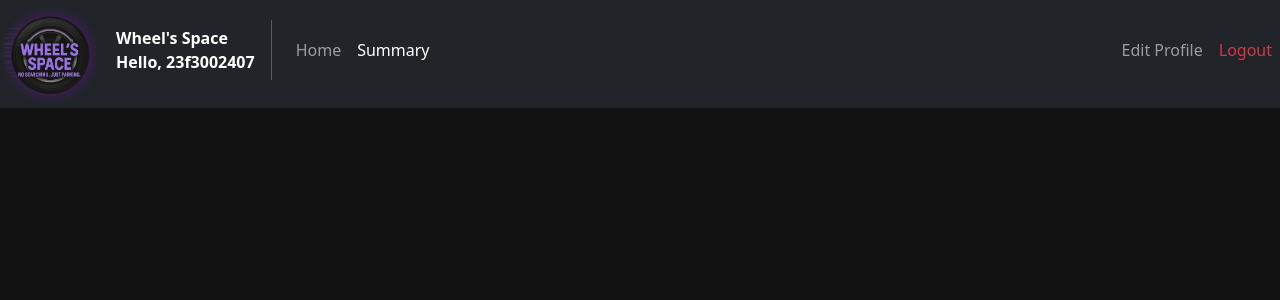
After one commit to KarthikPreVin/Wheels-Space, a Flask app: page /summary/7 in a window 1280 px wide. The commit adds this page. Shown: the top 300 px of the page. Run offline with Flask 3, Linux system fonts and the light colour scheme; data comes from the database, SQL or seed files in the repository; both versions use the stored data as it was after the commit.

Commit message:
minor changes to filenames and .css files for scalability

```diff
--- a/controllers/admin_routes.py
+++ b/controllers/admin_routes.py
@@ -163,4 +163,4 @@ def adminsummary():
 
 @admin_routes.route("/adminedit")
 def adminedit():
-    return render_template("edit_profile.html")
+    return render_template("admin_edit.html")
--- a/controllers/auth_RBAC.py
+++ b/controllers/auth_RBAC.py
@@ -30,7 +30,7 @@ def login():
                 if user.passw == form_password:
                     session["user_id"] = user.user_id
                     session["role"] = "USER"
-                    return redirect(url_for("user_routes.home"))
+                    return redirect(url_for("user_routes.home",user_id = user.user_id))
                 else:
                     #password incorrect
                     return render_template("login.html", hide_alert=False, alert_text="Incorrect Password")
@@ -70,7 +70,7 @@ def signup():
             db.session.commit()
             session["user_id"] = new_user.user_id
             session["role"] = "USER"
-            return redirect(url_for("user_routes.home"))
+            return redirect(url_for("user_routes.home",user_id = new_user.user_id))
     else:
         return render_template("signup.html", hide_alert = True)
 
--- a/controllers/user_routes.py
+++ b/controllers/user_routes.py
@@ -2,9 +2,45 @@ from flask import Blueprint, session, url_for, render_template, redirect, reques
 
 from models import *
 from mydb import db
+from sqlalchemy import text
+
 
 user_routes = Blueprint("user_routes",__name__)
 
-@user_routes.route("/home")
-def home():
-    return render_template("user_login.html")
+@user_routes.route("/home/<int:user_id>")
+def home(user_id):
+    user = Users.query.filter_by(user_id = user_id).first()
+    raw_sql =  text(f"""SELECT
+                            lots.lot_id,
+                            lots.location,
+                            reservations.vehicle_number,
+                            reservations.parking_timestamp,
+                            reservations.leaving_timestamp
+                        FROM reservations
+                        LEFT OUTER JOIN spots ON (reservations.spot_id = spots.spot_id)
+                        JOIN lots ON (spots.lot_id=lots.lot_id)
+                        JOIN users ON (users.user_id = reservations.user_id)
+                        WHERE users.user_id = {user_id};""")
+    res = db.session.execute(raw_sql).all()
+    # print(res)
+    # for i in res[0]:
+    #     print(i, type(i))
+    # returns: [(1, 'Adambakkam 2', 'AB01 DE0124', '2025-06-12 19:43:18.681450', None), (2, 'Location2', 'AB0 BC1024', '2025-06-12 19:43:18.681450', None)]
+    # 1 <class 'int'>
+    # Adambakkam 2 <class 'str'>
+    # AB01 DE0124 <class 'str'>
+    # 2025-06-12 19:43:18.681450 <class 'str'>
+    # None <class 'NoneType'>
+    # print(res[0].lot_id, res[0].location, res[0].vehicle_number, res[0].parking_timestamp, )
+    print(type(res[0]))
+    return render_template("user_login.html", user = user, reservations = res)
+
+@user_routes.route("/summary/<int:user_id>")
+def summary(user_id):
+    user = Users.query.filter_by(user_id = user_id).first()
+    return render_template("user_summary.html", user = user)
+
+@user_routes.route('/useredit/<int:user_id>')
+def useredit(user_id):
+    user = Users.query.filter_by(user_id = user_id).first()
+    return render_template("user_edit.html", user = user)
--- a/static/css/Admin_style.css
+++ b/static/css/Admin_style.css
@@ -1,19 +1,3 @@
-body{
-    background-color: #121212;
-}
-.logo{
-    max-width: 100px;
-    max-height: 100px;
-}
-
-.my-nav-bar{
-    padding-top: 0px;
-}
-
-.my-nav-link {
-    padding: 10px;
-}
-
 .admin-row {
     background-color: #121212;
 }
--- /dev/null
+++ b/static/css/General_style.css
@@ -0,0 +1,154 @@
+body{
+    background-color: #121212;
+}
+.logo{
+    max-width: 100px;
+    max-height: 100px;
+}
+
+.my-nav-bar{
+    padding-top: 0px;
+}
+
+.my-nav-link {
+    padding: 10px;
+}
+
+.view-highlight {
+    display: inline-block;
+    /* border: 1px solid #9b4dff; */
+    text-align: center !important;
+    padding: 3px;
+    border-radius: 6px;
+    background: radial-gradient(#2a2a2a, #121212);
+    color: #9b4dff;
+    box-shadow: 0 0 10px #9b4dff88;
+}
+
+.span-box{
+    min-width: 200px;
+    max-width: 600px !important;
+    margin-top: 5%;
+    width: 80%;
+    background-color: #121212;
+    box-shadow: 0px 0px 100px 0px #9b4dff;
+    padding: 50px 10px;
+    border-radius: 10px;
+}
+
+.span-box span{
+    width: 45%;
+    margin: 10px 3px;
+    text-align: end;
+    display: inline-block;
+}
+
+.span-box h2{
+    background: linear-gradient(
+        to right,
+        rgba(155, 77, 255, 0) 0%,
+        rgba(155, 77, 255, 0.15) 50%,
+        rgba(155, 77, 255, 0) 100%
+    );
+}
+
+
+.edit-btn{
+    background-color: #282b73;
+    color: #cbd7ff;
+    border:  1px solid #4b5fff;
+}
+
+.del-btn{
+    background-color: #3a0a0a;
+    color: #ffc2c2;
+    border: 1px solid #ff3b3b;
+}
+
+.add-btn{
+    background-color: #134c00;
+    color: #85ee9f;
+    border: 1px solid #48ff3b;
+}
+
+.edit-btn:hover{
+    /* background-color: #9b4dff;*/
+    color: #141442;
+    box-shadow: 0px 0px 4px 1px #4b5fff;
+    transform: scale(1.05);
+}
+
+.del-btn:hover{
+    /* background-color: #9b4dff; */
+    color: #ff0000;
+    box-shadow: 0px 0px 4px 1px #ff3b3b;
+    transform: scale(1.05);
+}
+
+.add-btn:hover{
+    /* background-color: #9b4dff; */
+    color: #00ff00;
+    box-shadow: 0px 0px 4px 1px #48ff3b;
+    transform: scale(1.05);
+}
+
+.del-btn.disabled {
+    background-color: #6b2b2b;
+    color: #ffbcbc;
+    border: 1px solid #a94444;
+    pointer-events: none;
+    opacity: 0.6;
+}
+
+
+.add-btn.disabled{
+    background-color: #0f2e05;
+    color: #3c814d;
+    border: 1px solid #289020;
+    pointer-events: none;
+    opacity: 0.6;
+}
+
+.my-form{
+    padding: 10px 20px;
+    border: 2px solid #7c4dff;
+    border-radius: 10px;
+    box-shadow: 0px 0px 10px 0px blue;
+}
+
+.my-form div {
+    justify-content: center;
+}
+
+.my-form label{
+    margin-top: 6px;
+    padding-right: 10px;
+    color: #9b4dff;
+    text-transform: uppercase;
+    height: fit-content;
+    font-weight: bold;
+    text-align: right;
+    border-radius: 10px;
+    background: radial-gradient(circle at top right,#ffffff00 25%,#ffffff50 100%);
+}
+
+.my-form .my-form-input{
+    border: 3px solid gray !important;
+}
+.my-form .my-form-input:hover{
+    border-color: #9b4dff !important;
+}
+.my-form .my-form-input:focus{
+    border-color: lawngreen !important;
+    outline: none;
+    box-shadow: 0px 0px 5px 0px lawngreen !important;
+    /* box-shadow: 0px 0px 0px 0px !important; */
+}
+
+.my-title {
+    border: 3px solid #9b4dff;
+    color: #9b4dff;
+    padding: 0px 10px;
+    box-shadow: 0px 0px 30px 0px;
+    border-radius: 10px;
+}
--- a/templates/admin_add_lot.html
+++ b/templates/admin_add_lot.html
@@ -5,6 +5,7 @@
     <meta name="viewport" content="width=device-width, initial-scale=1.0">
     <title>Add Lot</title>
     <link href="https://cdn.jsdelivr.net/npm/bootstrap@5.2.3/dist/css/bootstrap.min.css" rel="stylesheet" integrity="sha384-rbsA2VBKQhggwzxH7pPCaAqO46MgnOM80zW1RWuH61DGLwZJEdK2Kadq2F9CUG65" crossorigin="anonymous">
+    <link rel="stylesheet" href="../static/css/General_style.css">
     <link rel="stylesheet" href="../static/css/Admin_style.css">
     <script src="https://cdn.jsdelivr.net/npm/bootstrap@5.3.0/dist/js/bootstrap.bundle.min.js"></script>
     <style>
--- a/templates/admin_delete_lot.html
+++ b/templates/admin_delete_lot.html
@@ -4,6 +4,7 @@
     <meta charset="UTF-8">
     <meta name="viewport" content="width=device-width, initial-scale=1.0">
     <title>Delete Lot</title>
+    <link rel="stylesheet" href="../static/css/General_style.css">
     <link rel="stylesheet" href="../static/css/Admin_style.css">
     <link href="https://cdn.jsdelivr.net/npm/bootstrap@5.2.3/dist/css/bootstrap.min.css" rel="stylesheet" integrity="sha384-rbsA2VBKQhggwzxH7pPCaAqO46MgnOM80zW1RWuH61DGLwZJEdK2Kadq2F9CUG65" crossorigin="anonymous">
     <style>
--- a/templates/edit_profile.html
+++ b/templates/admin_edit.html
@@ -5,6 +5,7 @@
     <meta name="viewport" content="width=device-width, initial-scale=1.0">
     <title>Edit Profile</title>
     <link href="https://cdn.jsdelivr.net/npm/bootstrap@5.2.3/dist/css/bootstrap.min.css" rel="stylesheet" integrity="sha384-rbsA2VBKQhggwzxH7pPCaAqO46MgnOM80zW1RWuH61DGLwZJEdK2Kadq2F9CUG65" crossorigin="anonymous">
+    <link rel="stylesheet" href="../static/css/General_style.css">
     <link rel="stylesheet" href="../static/css/Admin_style.css">
     <script src="https://cdn.jsdelivr.net/npm/bootstrap@5.3.0/dist/js/bootstrap.bundle.min.js"></script>
     <style>
--- a/templates/admin_edit_lot.html
+++ b/templates/admin_edit_lot.html
@@ -5,6 +5,7 @@
     <meta name="viewport" content="width=device-width, initial-scale=1.0">
     <title>Edit Lot</title>
     <link href="https://cdn.jsdelivr.net/npm/bootstrap@5.2.3/dist/css/bootstrap.min.css" rel="stylesheet" integrity="sha384-rbsA2VBKQhggwzxH7pPCaAqO46MgnOM80zW1RWuH61DGLwZJEdK2Kadq2F9CUG65" crossorigin="anonymous">
+    <link rel="stylesheet" href="../static/css/General_style.css">
     <link rel="stylesheet" href="../static/css/Admin_style.css">
     <script src="https://cdn.jsdelivr.net/npm/bootstrap@5.3.0/dist/js/bootstrap.bundle.min.js"></script>
     <style>
--- a/templates/admin_login.html
+++ b/templates/admin_login.html
@@ -7,6 +7,7 @@
     <title>AdminPage</title>
     <link href="https://cdn.jsdelivr.net/npm/bootstrap@5.2.3/dist/css/bootstrap.min.css" rel="stylesheet"
         integrity="sha384-rbsA2VBKQhggwzxH7pPCaAqO46MgnOM80zW1RWuH61DGLwZJEdK2Kadq2F9CUG65" crossorigin="anonymous">
+    <link rel="stylesheet" href="../static/css/General_style.css">
     <link rel="stylesheet" href="../static/css/Admin_style.css">
     <script src="https://cdn.jsdelivr.net/npm/bootstrap@5.3.0/dist/js/bootstrap.bundle.min.js"></script>
 </head>
--- a/templates/admin_search.html
+++ b/templates/admin_search.html
@@ -5,6 +5,7 @@
     <meta name="viewport" content="width=device-width, initial-scale=1.0">
     <title>AdminPage</title>
     <link href="https://cdn.jsdelivr.net/npm/bootstrap@5.2.3/dist/css/bootstrap.min.css" rel="stylesheet" integrity="sha384-rbsA2VBKQhggwzxH7pPCaAqO46MgnOM80zW1RWuH61DGLwZJEdK2Kadq2F9CUG65" crossorigin="anonymous">
+    <link rel="stylesheet" href="../static/css/General_style.css">
     <link rel="stylesheet" href="../static/css/Admin_style.css">
     <script src="https://cdn.jsdelivr.net/npm/bootstrap@5.3.0/dist/js/bootstrap.bundle.min.js"></script>
     <style>
--- a/templates/admin_summary.html
+++ b/templates/admin_summary.html
@@ -5,6 +5,7 @@
     <meta name="viewport" content="width=device-width, initial-scale=1.0">
     <title>AdminPage</title>
     <link href="https://cdn.jsdelivr.net/npm/bootstrap@5.2.3/dist/css/bootstrap.min.css" rel="stylesheet" integrity="sha384-rbsA2VBKQhggwzxH7pPCaAqO46MgnOM80zW1RWuH61DGLwZJEdK2Kadq2F9CUG65" crossorigin="anonymous">
+    <link rel="stylesheet" href="../static/css/General_style.css">
     <link rel="stylesheet" href="../static/css/Admin_style.css">
     <script src="https://cdn.jsdelivr.net/npm/bootstrap@5.3.0/dist/js/bootstrap.bundle.min.js"></script>
     <style>
--- a/templates/admin_users.html
+++ b/templates/admin_users.html
@@ -5,6 +5,7 @@
     <meta name="viewport" content="width=device-width, initial-scale=1.0">
     <title>AdminPage</title>
     <link href="https://cdn.jsdelivr.net/npm/bootstrap@5.2.3/dist/css/bootstrap.min.css" rel="stylesheet" integrity="sha384-rbsA2VBKQhggwzxH7pPCaAqO46MgnOM80zW1RWuH61DGLwZJEdK2Kadq2F9CUG65" crossorigin="anonymous">
+    <link rel="stylesheet" href="../static/css/General_style.css">
     <link rel="stylesheet" href="../static/css/Admin_style.css">
     <script src="https://cdn.jsdelivr.net/npm/bootstrap@5.3.0/dist/js/bootstrap.bundle.min.js"></script>
     <style>
--- a/templates/admin_view_spot.html
+++ b/templates/admin_view_spot.html
@@ -5,6 +5,7 @@
     <meta charset="UTF-8">
     <meta name="viewport" content="width=device-width, initial-scale=1.0">
     <title>Edit Spot</title>
+    <link rel="stylesheet" href="../static/css/General_style.css">
     <link rel="stylesheet" href="../static/css/Admin_style.css">
     <link href="https://cdn.jsdelivr.net/npm/bootstrap@5.2.3/dist/css/bootstrap.min.css" rel="stylesheet"
         integrity="sha384-rbsA2VBKQhggwzxH7pPCaAqO46MgnOM80zW1RWuH61DGLwZJEdK2Kadq2F9CUG65" crossorigin="anonymous">
--- /dev/null
+++ b/templates/user_summary.html
@@ -0,0 +1,47 @@
+<!DOCTYPE html>
+<html lang="en">
+<head>
+    <meta charset="UTF-8">
+    <meta name="viewport" content="width=device-width, initial-scale=1.0">
+    <title>User Summary</title>
+    <link href="https://cdn.jsdelivr.net/npm/bootstrap@5.2.3/dist/css/bootstrap.min.css" rel="stylesheet"
+        integrity="sha384-rbsA2VBKQhggwzxH7pPCaAqO46MgnOM80zW1RWuH61DGLwZJEdK2Kadq2F9CUG65" crossorigin="anonymous">
+    <link rel="stylesheet" href="../static/css/General_style.css">
+    <link rel="stylesheet" href="../static/css/Admin_style.css">
+    <script src="https://cdn.jsdelivr.net/npm/bootstrap@5.3.0/dist/js/bootstrap.bundle.min.js"></script>
+</head>
+<body>
+    <nav class="navbar navbar-expand-lg navbar-dark bg-dark my-nav-bar">
+        <div class="navbar-brand logo">
+            <img src="{{ url_for('static', filename='images/logo.png' )}}" alt="LOGO" id="logo" class="img-fluid mb-5">
+        </div>
+        <div>
+            <div class="fw-bold text-white">Wheel's Space</div>
+            <div class="fw-bold text-white"> Hello, {{user.name}}</div>
+        </div>
+        <button class="navbar-toggler" type="button" data-bs-toggle="collapse" data-bs-target="#navbarelements">
+            <span class="navbar-toggler-icon"></span>
+        </button>
+        <div class="collapse navbar-collapse" id="navbarelements">
+            <div class="vr mx-3 d-none d-lg-block" style = "height: 60px; width: 1px; background-color: white;"></div>
+            <ul class="navbar-nav me-auto">
+                <li class="nav-item">
+                    <a href="{{url_for('user_routes.home', user_id = user.user_id)}}" class="nav-link my-nav-link">Home</a>
+                </li>
+                <li class="nav-item">
+                    <a href="#" class="nav-link my-nav-link active">Summary</a>
+                </li>
+            </ul>
+            <div class="hr d-lg-none d-block mx-2" style = "height: 1px; width: auto; background-color: white;"></div>
+            <ul class="navbar-nav">
+                 <li class="nav-item">
+                    <a href="{{url_for('user_routes.useredit',user_id = user.user_id)}}" class="nav-link my-nav-link">Edit Profile</a>
+                </li>
+                <li class="nav-item">
+                    <a href="{{url_for('auth_rbac.logout')}}" class="nav-link my-nav-link text-danger">Logout</a>
+                </li>
+            </ul>
+        </div>
+    </nav>
+</body>
+</html>
```
Also changed, not shown: other parts of static/css/Admin_style.css (+0 -139 lines), templates/user_edit.html (added, +47 -0 lines), templates/user_login.html (+40 -1 lines), README.md, instance/database.db.
